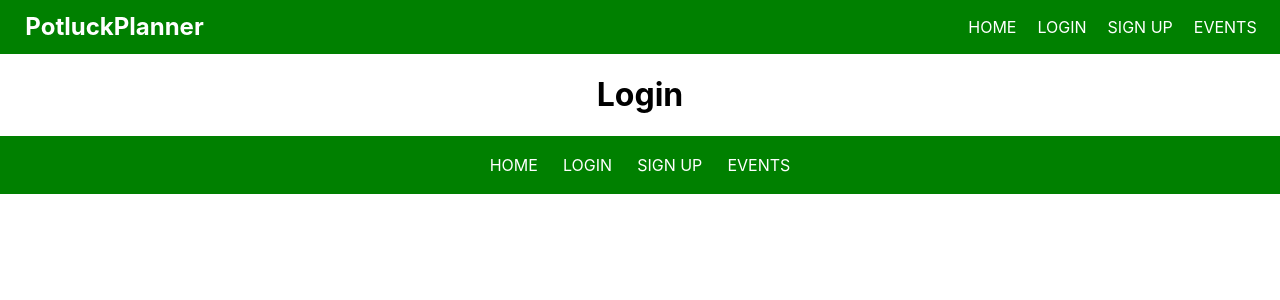
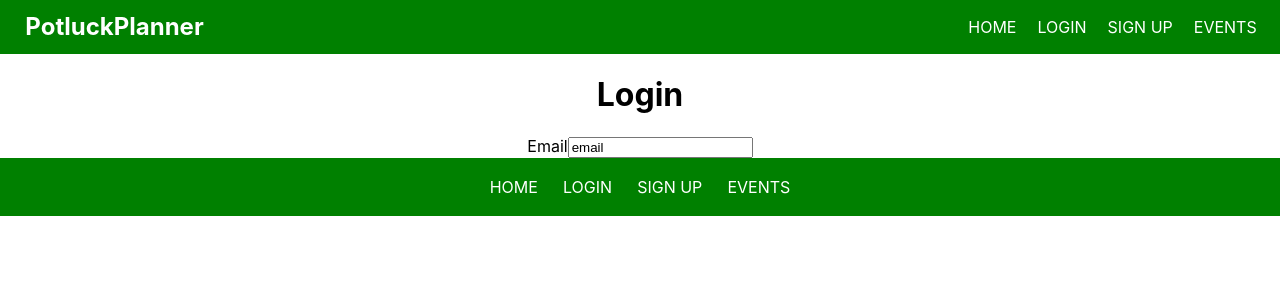
Before and after one commit to benedictify/potluck-frontend, a React (Create React App) app: page /login in a window 1280 px wide. Shown: the top 300 px of the page. Built offline with nearby package versions, Linux system fonts and the light colour scheme; no server answers.

Commit message:
beginnings of calendar

```diff
--- a/package.json
+++ b/package.json
@@ -11,6 +11,7 @@
     "react-dom": "^17.0.2",
     "react-router-dom": "^5.2.0",
     "react-scripts": "4.0.3",
+    "sassy-datepicker": "^0.5.0",
     "styled-components": "^5.3.3",
     "web-vitals": "^1.1.2",
     "yup": "^0.32.11"
--- a/src/App.js
+++ b/src/App.js
@@ -8,9 +8,9 @@ import { Route, Switch } from 'react-router-dom';
 import axios from "axios";
 import formSchema from './validation/formSchema';
 import * as yup from 'yup';
-import Signup from './Components/Signup';
 import Events from './Components/Events';
 import Login from './Components/Login';
+import Calendar from './Components/Calendar';
 
 
 // Form Value Setup
@@ -102,8 +102,16 @@ function App() {
             formErrors={formErrors}
           />
         </Route>
+        <Route path='/Calendar'>
+          <Calendar
 
-        <Route path='/login' component={Login}></Route>
+          />
+        </Route>
+        <Route path='/login'>
+          <Login
+
+          />
+        </Route>
 
         <Route exact path='/'>
           <Middle />
--- /dev/null
+++ b/src/Components/Calendar.js
@@ -0,0 +1,29 @@
+import React, { useState } from 'react';
+import DatePicker from 'sassy-datepicker';
+import styled from 'styled-components';
+
+const Calendar = () => {
+    const Container = styled.div`
+    display: flex;
+    flex-direction: column;
+    align-items: center;
+    width: auto;
+    padding: 4%;
+    `;
+
+    const [dateState, setDateState] = useState()
+
+    const onChange = (date) => {
+        setDateState(date.toString());
+    };
+
+    return(
+        <Container>
+            <h1>Choose Date</h1>
+            <DatePicker value={dateState} onChange={onChange} />
+            <button>Next</button>
+        </Container>
+    );
+}
+
+export default Calendar
--- a/src/Components/Events.js
+++ b/src/Components/Events.js
@@ -1,5 +1,6 @@
 import React from 'react';
 
-const Events = () => <h1>Events</h1>;
+const Events = () => <h1>Events</h1>
+
 
 export default Events;
--- a/src/Components/Login.js
+++ b/src/Components/Login.js
@@ -1,5 +1,17 @@
 import React from 'react';
 
-const Login = () => <h1>Login</h1>;
+const Login = (props) => {
 
+    return (
+        <div>
+        <h1>Login</h1>
+        <form>
+            <label>Email
+                <input type="email" value="email"></input>
+
+            </label>
+        </form>
+        </div>
+    );
+};
 export default Login
```
Also changed, not shown: 1 other file (tests, documents, lock files or other folders).
